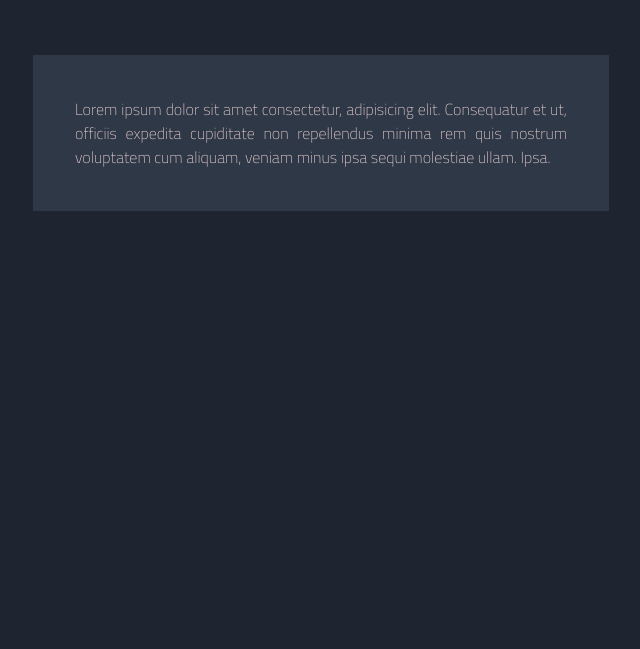
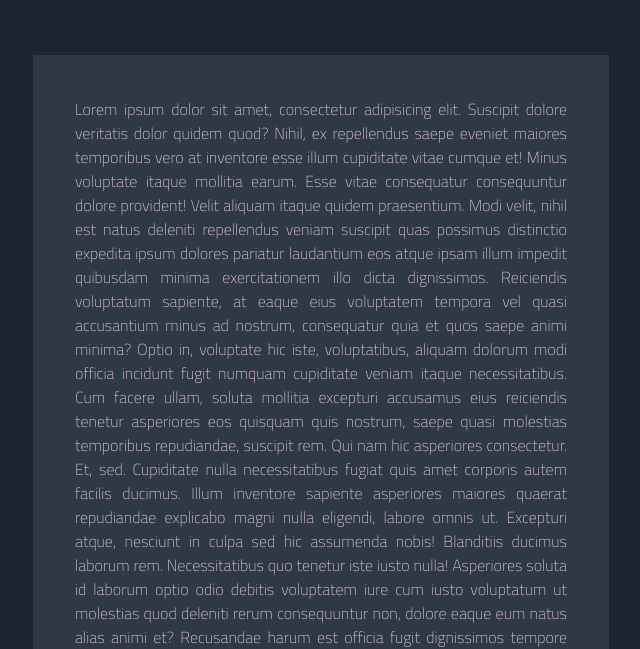
Before and after one commit to inpatr/inpatr.github.io, a plain HTML site: page index.html in a window 1280 px wide. Shown: the part 152-801 px from the top of the page, without its empty margins (319-959 px from the left). Drawn offline with Linux system fonts and the light colour scheme.

Commit message:
long lorem

```diff
--- a/index.html
+++ b/index.html
@@ -18,10 +18,35 @@
       </div>
       <div class="nicecontent">
         <p>
-          Lorem ipsum dolor sit amet consectetur, adipisicing elit. Consequatur
-          et ut, officiis expedita cupiditate non repellendus minima rem quis
-          nostrum voluptatem cum aliquam, veniam minus ipsa sequi molestiae
-          ullam. Ipsa.
+          Lorem ipsum dolor sit amet, consectetur adipisicing elit. Suscipit
+          dolore veritatis dolor quidem quod? Nihil, ex repellendus saepe
+          eveniet maiores temporibus vero at inventore esse illum cupiditate
+          vitae cumque et! Minus voluptate itaque mollitia earum. Esse vitae
+          consequatur consequuntur dolore provident! Velit aliquam itaque quidem
+          praesentium. Modi velit, nihil est natus deleniti repellendus veniam
+          suscipit quas possimus distinctio expedita ipsum dolores pariatur
+          laudantium eos atque ipsam illum impedit quibusdam minima
+          exercitationem illo dicta dignissimos. Reiciendis voluptatum sapiente,
+          at eaque eius voluptatem tempora vel quasi accusantium minus ad
+          nostrum, consequatur quia et quos saepe animi minima? Optio in,
+          voluptate hic iste, voluptatibus, aliquam dolorum modi officia
+          incidunt fugit numquam cupiditate veniam itaque necessitatibus. Cum
+          facere ullam, soluta mollitia excepturi accusamus eius reiciendis
+          tenetur asperiores eos quisquam quis nostrum, saepe quasi molestias
+          temporibus repudiandae, suscipit rem. Qui nam hic asperiores
+          consectetur. Et, sed. Cupiditate nulla necessitatibus fugiat quis amet
+          corporis autem facilis ducimus. Illum inventore sapiente asperiores
+          maiores quaerat repudiandae explicabo magni nulla eligendi, labore
+          omnis ut. Excepturi atque, nesciunt in culpa sed hic assumenda nobis!
+          Blanditiis ducimus laborum rem. Necessitatibus quo tenetur iste iusto
+          nulla! Asperiores soluta id laborum optio odio debitis voluptatem iure
+          cum iusto voluptatum ut molestias quod deleniti rerum consequuntur
+          non, dolore eaque eum natus alias animi et? Recusandae harum est
+          officia fugit dignissimos tempore distinctio commodi dolore expedita.
+          Natus odio sunt quisquam excepturi eaque officiis laborum praesentium
+          sapiente cupiditate illo necessitatibus iure, asperiores illum dolorem
+          neque, maiores harum odit magnam quam incidunt. Dolores provident
+          exercitationem labore saepe.
         </p>
       </div>
       <!---<center>
```
